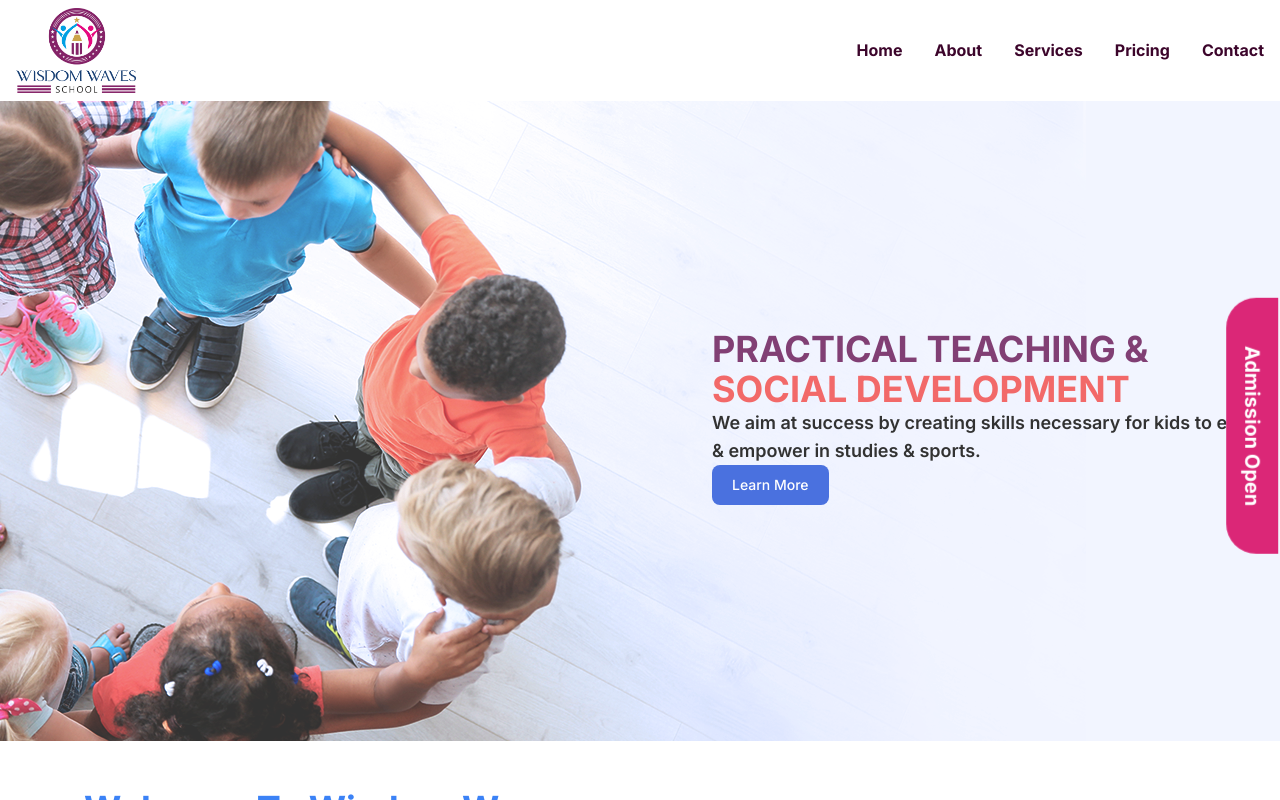
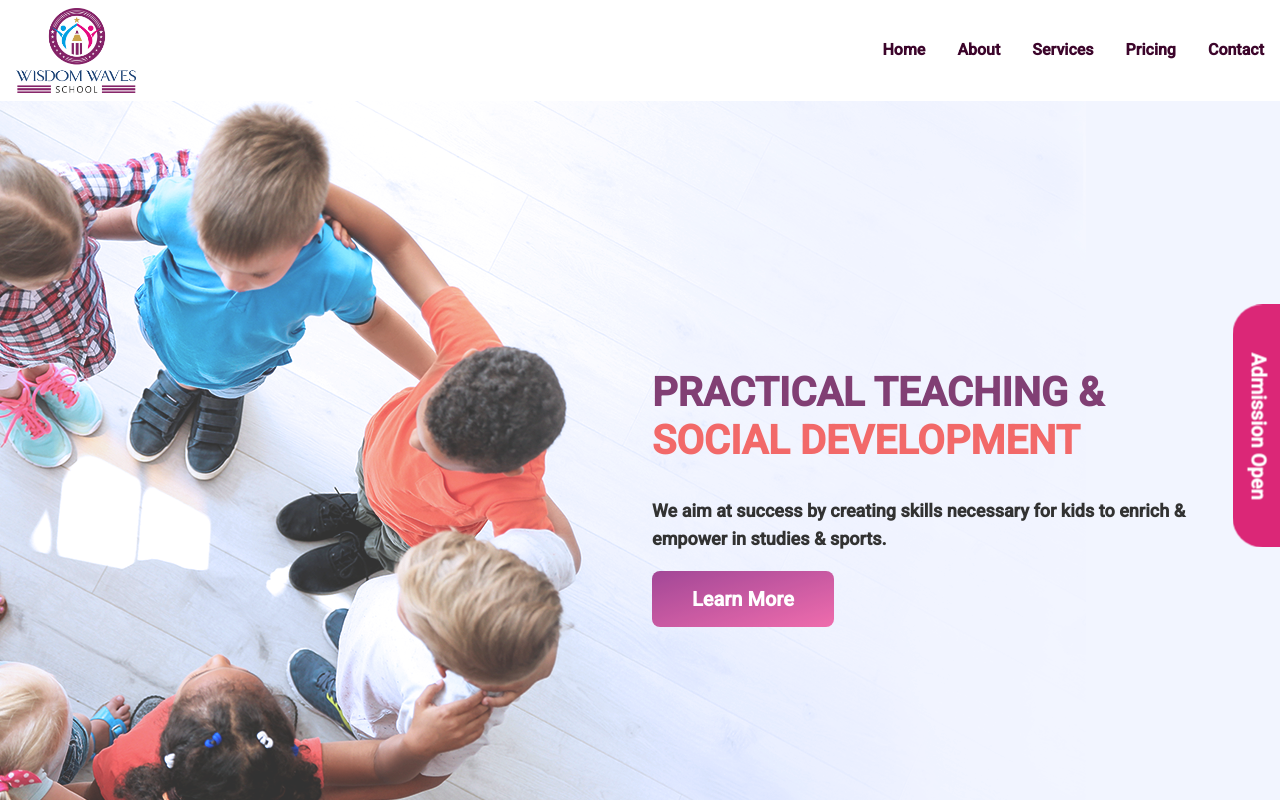
Before and after one commit to AINSoftwareSolution/School-management, a Next.js app: page / in a window 1280 px wide. Shown: the top 800 px of the page. Built offline with nearby package versions, Linux system fonts and the light colour scheme.

Commit message:
minor updated

```diff
--- a/package.json
+++ b/package.json
@@ -18,6 +18,7 @@
     "react": "^18",
     "react-dom": "^18",
     "react-icons": "^5.1.0",
+    "sharp": "^0.33.3",
     "yup": "^1.4.0"
   },
   "devDependencies": {
--- a/src/app/api/admission/register/route.ts
+++ b/src/app/api/admission/register/route.ts
@@ -31,7 +31,7 @@ export async function POST(request: Request) {
       from: "shaina.auer@ethereal.email", // Sender's email address
       to: res.primary_email_id, // Receiver's email address
       subject: "username and password", // Email subject
-      text: `username :'enq-mlhs-${res.first_name}' ,  password: ${password}`, // Email body text
+      text: `username :'enq-wws-${res.first_name}' ,  password: ${password}`, // Email body text
     };
 
     const sendmail = await transporter.sendMail(mailOptions);
--- a/src/app/layout.tsx
+++ b/src/app/layout.tsx
@@ -1,13 +1,16 @@
 import type { Metadata } from "next";
-import { Inter } from "next/font/google";
+import { Roboto } from "next/font/google";
 import "./globals.css";
 import Header from "./layout/header";
 
-const inter = Inter({ subsets: ["latin"] });
+const inter = Roboto({
+  subsets: ["latin"],
+  weight: "500"
+});
 
 export const metadata: Metadata = {
   title: "Wisdom Waves School",
-  description: "Generated by create next app",
+  description: "",
 };
 
 export default function RootLayout({
--- a/src/app/middleware.ts
+++ b/src/app/middleware.ts
@@ -8,7 +8,6 @@ export function middleware(request: NextRequest) {
     path === "/admission-enquiry/register";
   const token = request.cookies.get("token")?.value || "";
 
-  console.log(isPublicPath, token);
 
   if (isPublicPath && token) {
     return NextResponse.redirect(new URL(`${path}`, request.nextUrl));
--- a/src/app/page.tsx
+++ b/src/app/page.tsx
@@ -1,6 +1,6 @@
 "use client";
 import Image from "next/image";
-import { Container, InputField} from "./component";
+import { Container, InputField } from "./component";
 import Image1 from "./utilis/Images/lunch-food-sandwich-milk-and-fruits.webp";
 import Image2 from "./utilis/Images/clock.jpg";
 import Image3 from "./utilis/Images/microscope.png";
@@ -17,6 +17,7 @@ import {
   MdOutlineSportsSoccer,
   MdSportsEsports,
 } from "react-icons/md";
+import Link from "next/link";
 
 export default function Home() {
   return (
@@ -24,26 +25,26 @@ export default function Home() {
       {/* banner */}
       <div className="w-full h-full bg-banner-bg  flex items-center">
         <div className="w-full bg-black opacity-80 text-white banner bg-center ">
-          <div className="relative bg-cover h-[80vh] max-w-screen-2xl mx-auto flex justify-end items-center">
+          <Container>
+            <div className="relative bg-cover h-[98vh] max-w-screen-2xl mx-auto flex justify-end items-center">
               <div className="max-w-xl px-2 py-12 bg-none ">
-              <h1 className="text-2xl md:text-4xl uppercase font-bold text-purple-700 text-opacity-100">
-                Practical Teaching &
+                <h1 className="text-[2.5rem] uppercase font-bold text-purple-700  leading-[3rem]	">
+                  Practical Teaching & <span className="text-red-500">  Social Development</span>
                 </h1>
-              <h1 className="text-2xl md:text-4xl uppercase font-bold text-red-500 text-opacity-100">
-                Social Development
-              </h1>
-              <p className="text-black md:text-lg font-semibold mt-0">
+
+                <p className="text-black md:text-lg font-semibold my-8">
                   We aim at success by creating skills necessary for kids to enrich &
                   empower in studies & sports.
                 </p>
-              <button
-                type="button"
-                className="text-white bg-blue-700 hover:bg-blue-800 focus:ring-4 focus:ring-blue-300 font-medium rounded-lg text-sm px-5 py-2.5 me-2 mb-2 dark:bg-blue-600 dark:hover:bg-blue-700 focus:outline-none dark:focus:ring-blue-800"
-              >
+                <Link href="#_"
+                  className="px-10 py-4 text-xl font-semibold text-center text-white transition duration-300
+                rounded-lg hover:from-purple-700 hover:to-pink-600 ease bg-gradient-to-br from-purple-500 to-pink-500 md:w-auto">
                   Learn More
-              </button>
+                </Link>
+
               </div>
             </div>
+          </Container>
         </div>
       </div>
 
```
Also changed, not shown: 1 other file (tests, documents, lock files or other folders). Lines whose indentation alone changed are shown as unchanged.
